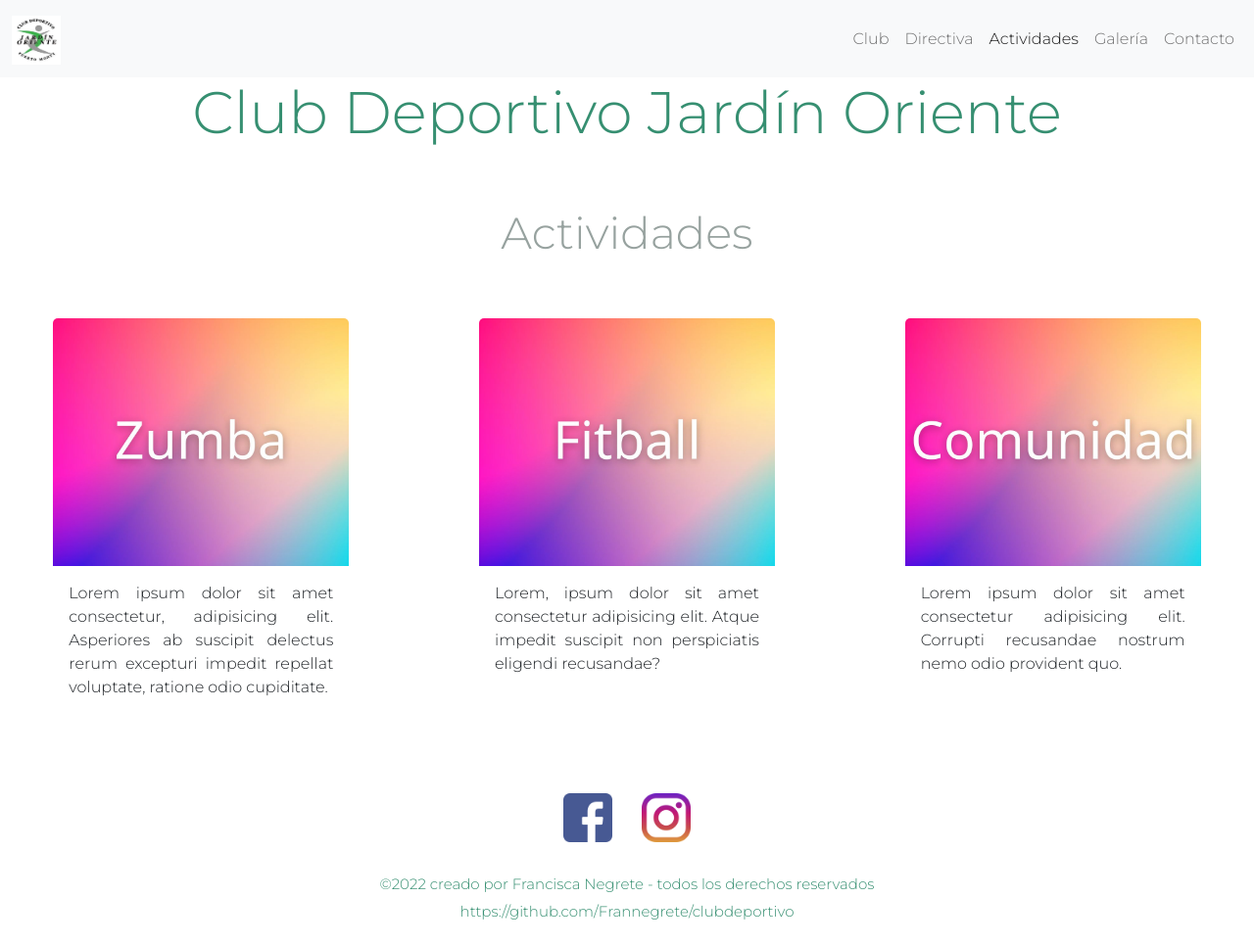
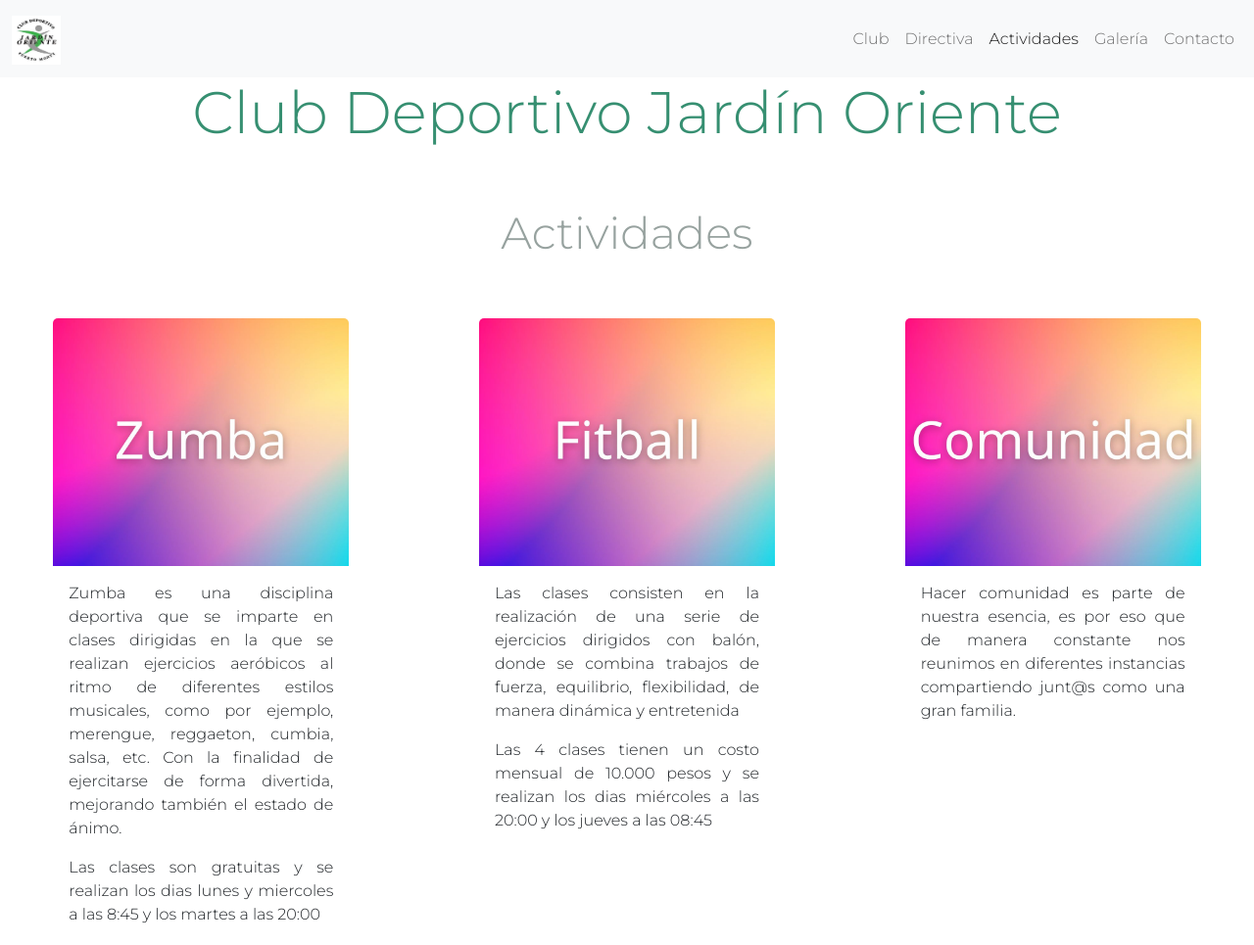
Before and after one commit to Frannegrete/clubdeportivo, a website: page pages/actividades.html in a window 1280 px wide. Shown: the top 965 px of the page at 98% size. Drawn offline with nearby package versions, Linux system fonts and the light colour scheme.

Commit message:
agregue info a actividades

```diff
--- a/pages/actividades.html
+++ b/pages/actividades.html
@@ -54,21 +54,23 @@
             <div class="card col-10 col-md-3">
                 <img src="../assets/img/Zumba.jpg" class="card-img-top" alt="zumba">
                 <div class="card-body">
-                    <p class="card-text">Lorem ipsum dolor sit amet consectetur, adipisicing elit. Asperiores ab suscipit delectus rerum excepturi impedit repellat voluptate, ratione odio cupiditate.</p>
+                    <p class="card-text">Zumba es una disciplina deportiva que se imparte en clases dirigidas en la que se realizan ejercicios aeróbicos al ritmo de diferentes estilos musicales, como por ejemplo, merengue, reggaeton, cumbia, salsa, etc. Con la finalidad de ejercitarse de forma divertida, mejorando también el estado de ánimo.</p>
+                    <p class="card-text">Las clases son gratuitas y se realizan los dias lunes y miercoles a las 8:45 y los martes a las 20:00</p>
                 </div>
             </div>
 
             <div class="card col-10 col-md-3">
                 <img src="../Assets/img/Fitball.jpg" class="card-img-top" alt="fitball">
                 <div class="card-body">
-                    <p class="card-text">Lorem, ipsum dolor sit amet consectetur adipisicing elit. Atque impedit suscipit non perspiciatis eligendi recusandae?</p>
+                    <p class="card-text">Las clases consisten en la realización de una serie de ejercicios dirigidos con balón, donde se combina trabajos de fuerza, equilibrio, flexibilidad, de manera dinámica y entretenida</p>
+                    <p>Las 4 clases tienen un costo mensual de 10.000 pesos y se realizan los dias miércoles a las 20:00 y los jueves a las 08:45</p>
                 </div>
             </div>
 
             <div class="card col-10 col-md-3">
                 <img src="../Assets/img/Comunidad.jpg" class="card-img-top" alt="Comunidad">
                 <div class="card-body">
-                    <p class="card-text">Lorem ipsum dolor sit amet consectetur adipisicing elit. Corrupti recusandae nostrum nemo odio provident quo.</p>
+                    <p class="card-text">Hacer comunidad es parte de nuestra esencia, es por eso que de manera constante nos reunimos en diferentes instancias compartiendo junt@s como una gran familia. </p>
                 </div>
             </div>
         </div>
```
